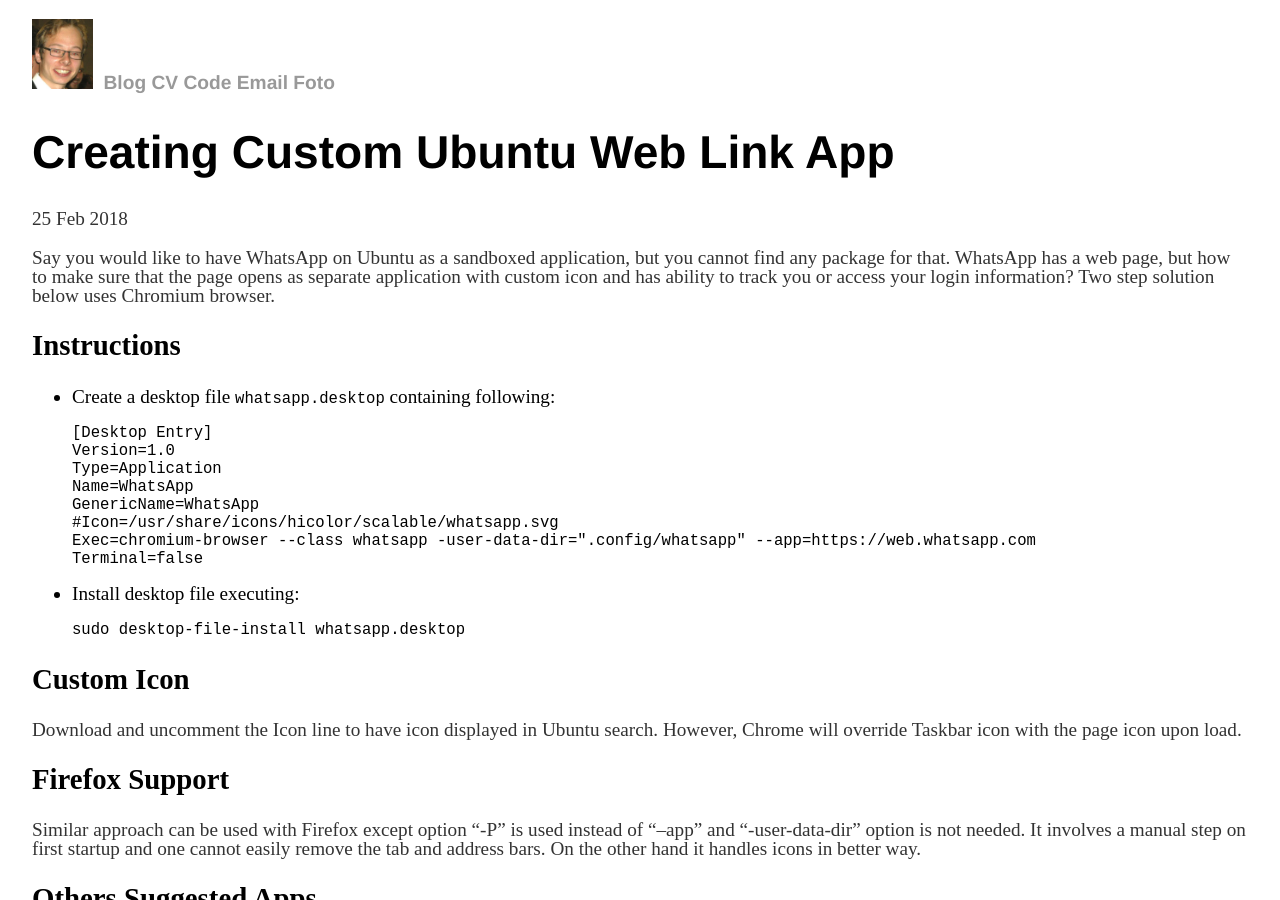
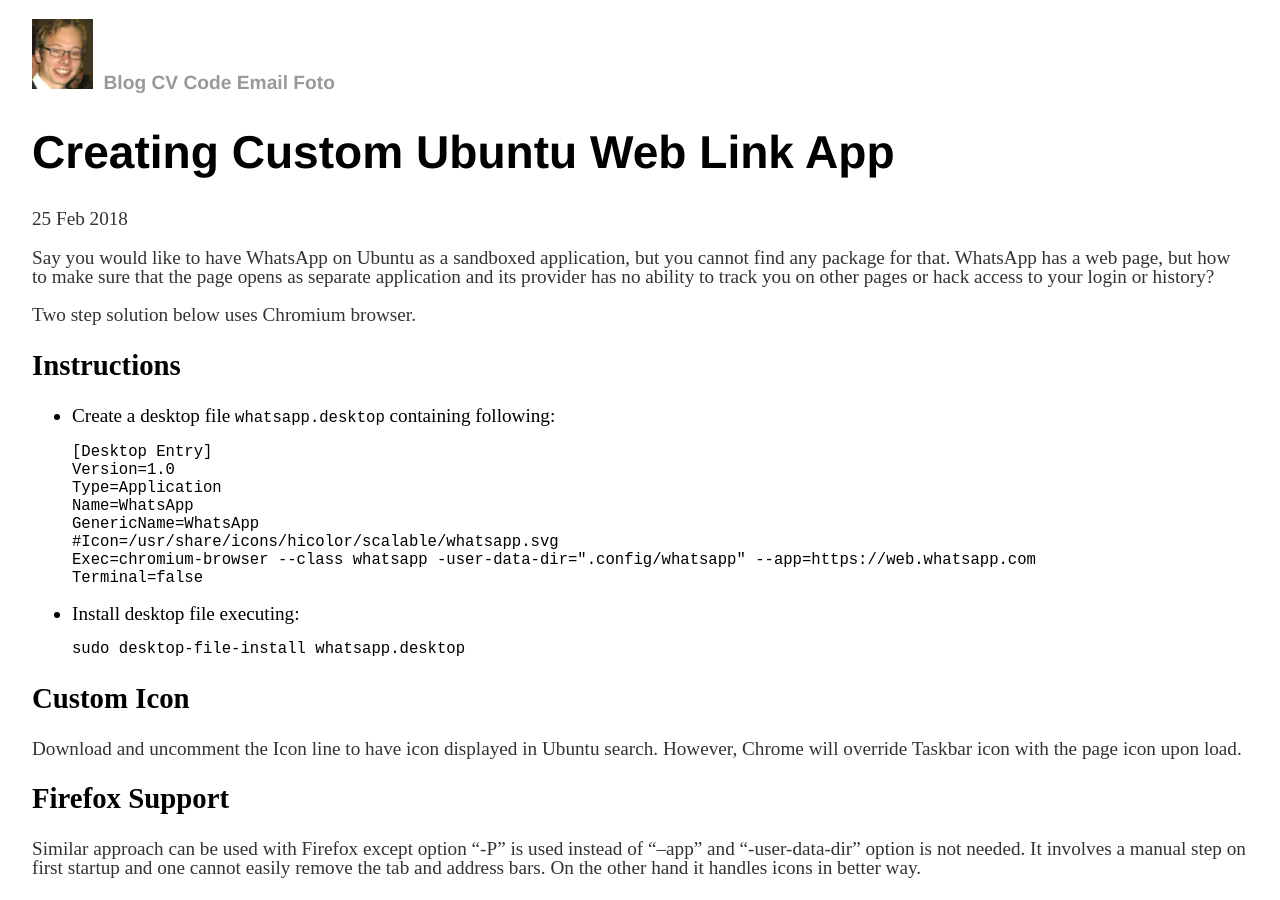
Before and after one commit to vackosar/vackosar.github.io, a Jekyll site: the page built from _posts/2018-02-25-Creating-Custom-Ubuntu-Web-Link-App.md, in a window 1280 px wide and 900 px high. Built offline with Jekyll 4.4.1, drawn with Linux system fonts in a browser that asks for light colours; comment, search, counter and statistics services are not loaded.

Commit message:
web link app

```diff
--- a/_posts/2018-02-25-Creating-Custom-Ubuntu-Web-Link-App.md
+++ b/_posts/2018-02-25-Creating-Custom-Ubuntu-Web-Link-App.md
@@ -4,7 +4,9 @@
 date: 2018-02-25
 ---
 
-Say you would like to have WhatsApp on Ubuntu as a sandboxed application, but you cannot find any package for that. WhatsApp has a web page, but how to make sure that the page opens as separate application with custom icon and has ability to track you or access your login information? Two step solution below uses Chromium browser.
+Say you would like to have WhatsApp on Ubuntu as a sandboxed application, but you cannot find any package for that. WhatsApp has a web page, but how to make sure that the page opens as separate application and its provider has no ability to track you on other pages or hack access to your login or history?
+
+Two step solution below uses Chromium browser.
 
 ## Instructions
 
```
